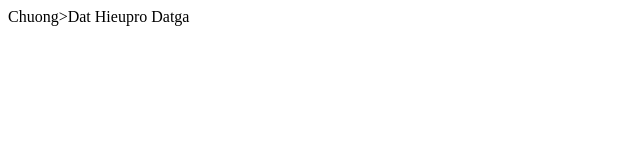
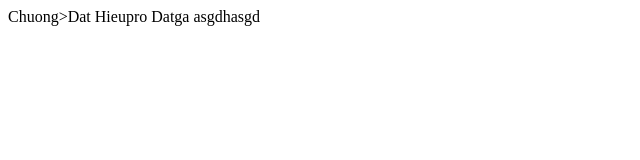
Before and after one commit to nguyenx2chuong/Demo2, a plain HTML site: page index.html in a window 1280 px wide. Shown: the full height of the page, 0-640 px from the left. Drawn offline with Linux system fonts and the light colour scheme.

Commit message:
chuong ga

```diff
--- a/index.html
+++ b/index.html
@@ -10,5 +10,6 @@
     Chuong>Dat
     Hieupro
     Datga
+    asgdhasgd
 </body>
 </html>
```
